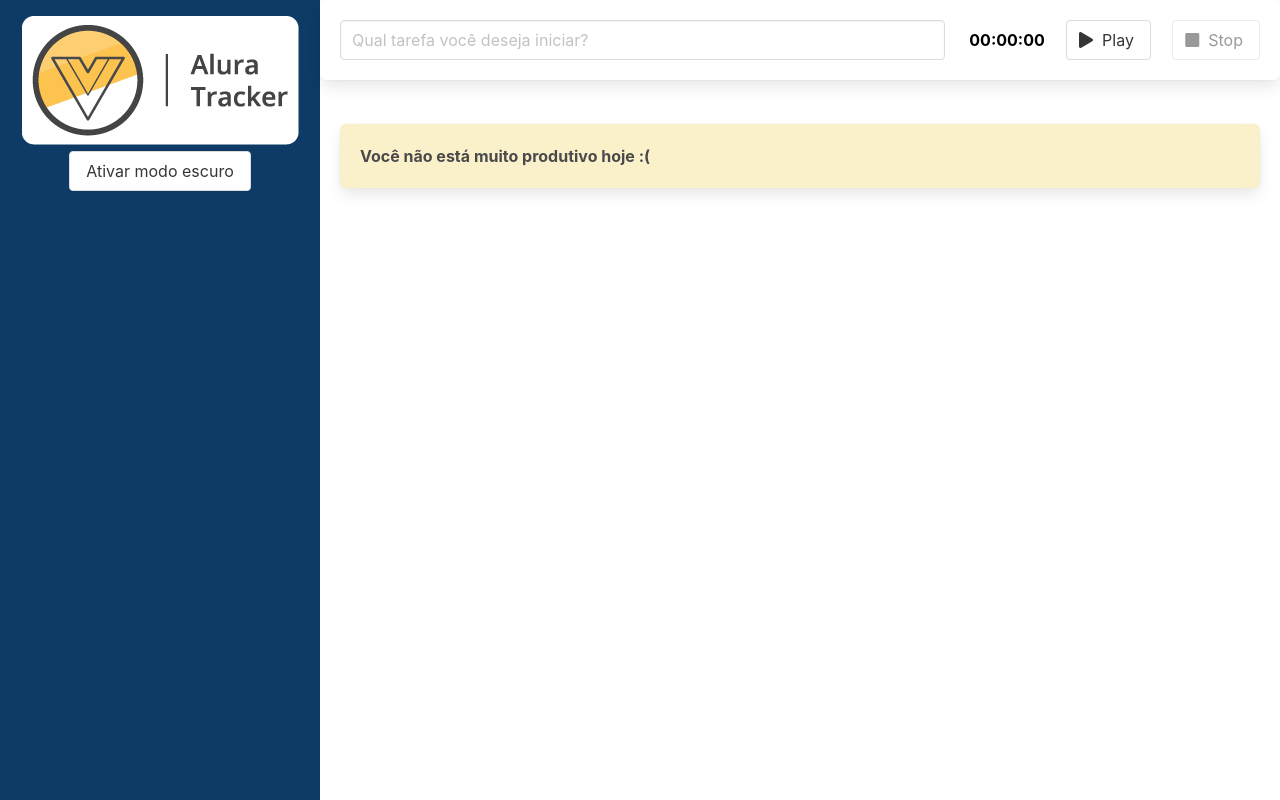
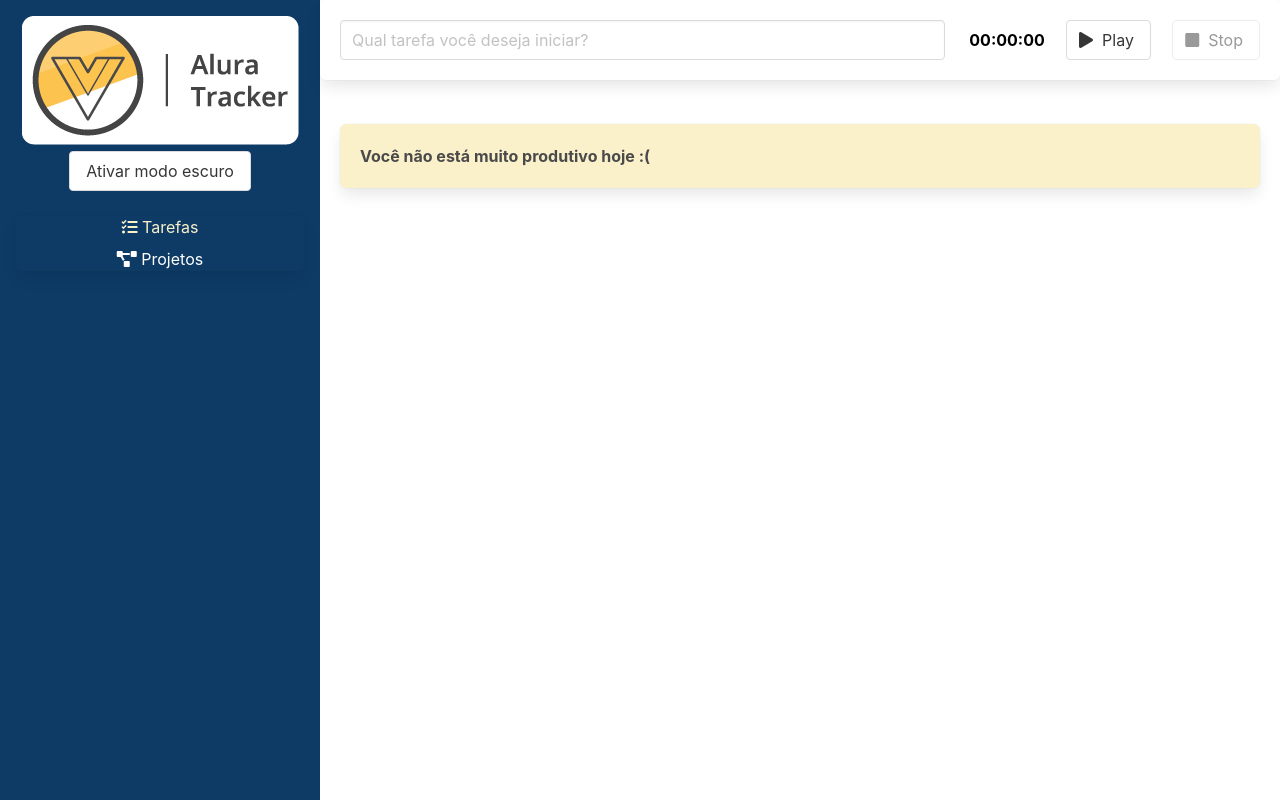
Before and after one commit to SenaJp/time-tracker, a Vue app: page /#/ in a window 1280 px wide. Built offline with nearby package versions, Linux system fonts and the light colour scheme.

Commit message:
style: :sparkles: CSS and router-view in SideBar

```diff
--- a/src/components/SideBar.vue
+++ b/src/components/SideBar.vue
@@ -1,11 +1,33 @@
 <template>
     <header>
         <h1>
-            <img src="../assets/logo.png" alt="">
+            <img src="../assets/logo.png"
+                alt="">
         </h1>
-        <button class="button" @click="changeTheme">
+        <button class="button"
+            @click="changeTheme">
             {{textButton}}
         </button>
+
+        <nav class="panel mt-5">
+            <ul>
+                <li>
+                    <router-link to="/"
+                        class="link">
+                        <i class="fas fa-tasks"></i>
+                        Tarefas
+                    </router-link>
+                </li>
+                <li>
+                    <router-link to="/projects"
+                        class="link">
+                        <i class="fas fa-project-diagram"></i>
+                        Projetos
+                    </router-link>
+                </li>
+            </ul>
+
+        </nav>
     </header>
 </template>
 
@@ -52,4 +74,16 @@ export default defineComponent({
         height:auto;
     }
 }
+.panel li {
+    margin: 8px 0;
+}
+.link {
+    color: #fff;
+}
+.link:hover {
+    color: #FAF0CA;
+}
+.link.router-link-active {
+    color: #FAF0CA
+}
 </style>
--- a/src/route/index.ts
+++ b/src/route/index.ts
@@ -1,11 +1,19 @@
 import { createRouter, createWebHashHistory, RouteRecordRaw } from "vue-router"
 import Tasks from '../views/Tasks.vue'
+import Projects from '../views/Projects.vue'
 
-const routes: RouteRecordRaw[] = [{
+const routes: RouteRecordRaw[] = [
+    {
     path: '/',
     name: 'Tasks',
     component: Tasks
-}]
+    },
+    {
+    path: '/projects',
+    name: 'Projects',
+    component: Projects
+    },
+]
 
 const router = createRouter({
     history: createWebHashHistory(),
--- /dev/null
+++ b/src/views/Projects.vue
@@ -0,0 +1,11 @@
+<template>
+    <h1>Projetos</h1>
+</template>
+
+<script lang="ts">
+import { defineComponent } from "vue";
+export default defineComponent({
+    name: 'Projects'
+})
+
+</script>
```
